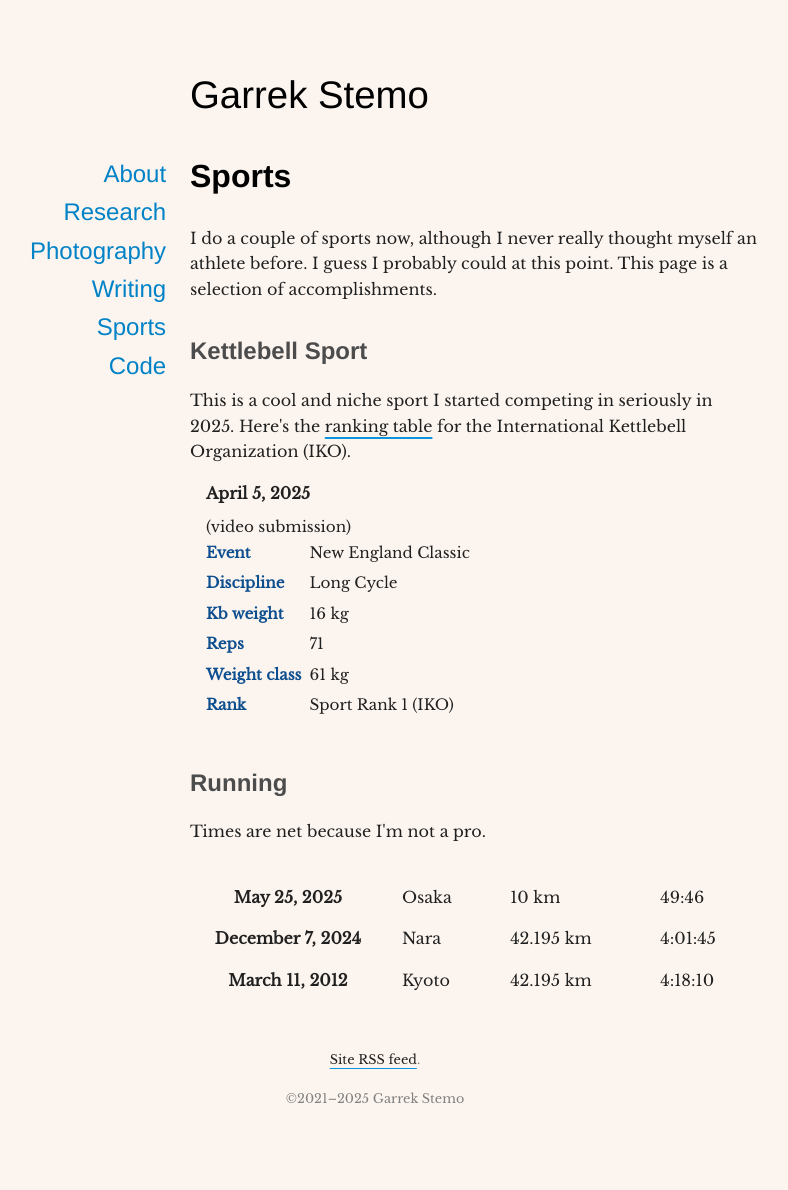
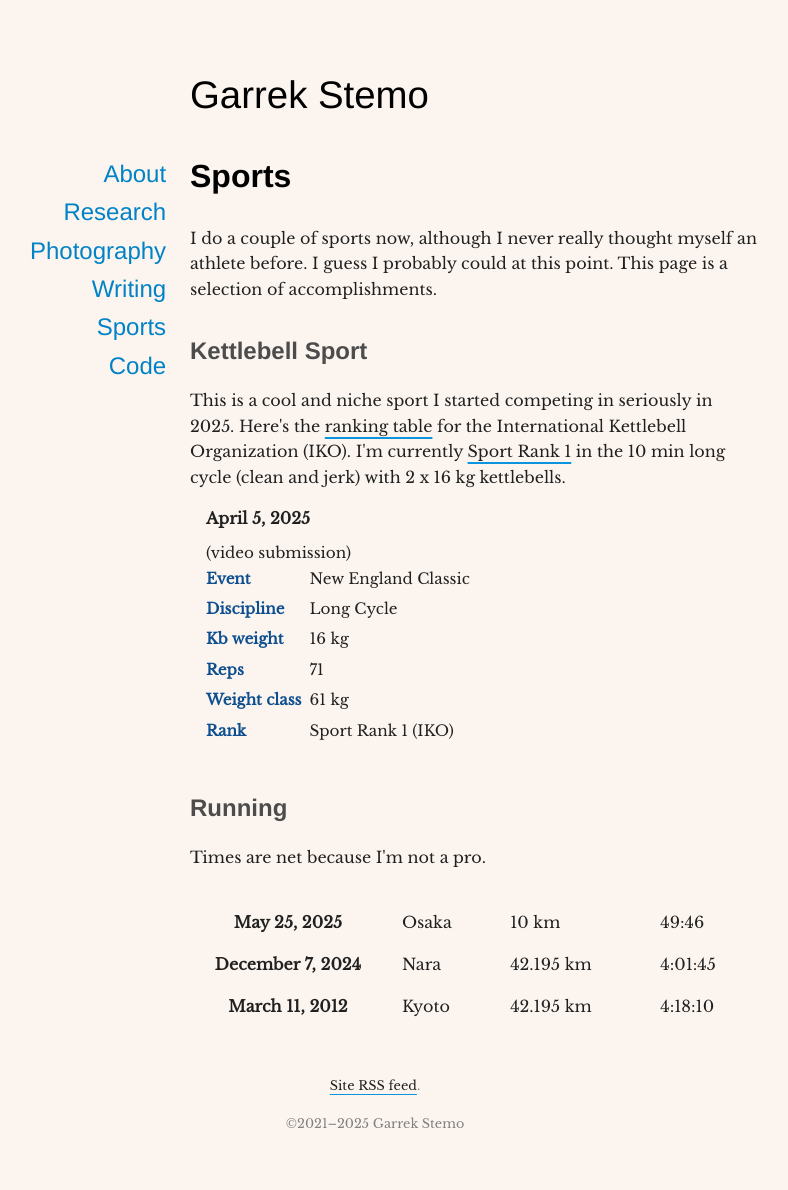
Before and after one commit to garrekstemo/garrekstemo.github.io, a Jekyll site: the page built from sports.html, in a window 1280 px wide. Shown: the whole page, without its empty margins (265-1053 px from the left). Built offline with Jekyll 4.4.1, drawn with Linux system fonts in a browser that asks for light colours; before the commit the page ends 1165 px from its top, so only the background shows below that.

Commit message:
Update sport rank

```diff
--- a/sports.html
+++ b/sports.html
@@ -15,6 +15,7 @@ This page is a selection of accomplishments.
 <h3>Kettlebell Sport</h3>
 This is a cool and niche sport I started competing in seriously in 2025.
 Here's the <a href="https://www.kettlebellworld.org/ranking-tables-competition-rules">ranking table</a> for the International Kettlebell Organization (IKO).
+I'm currently <a href="https://www.kettlebellworld.org/iko-ranked-athletes">Sport Rank 1</a> in the 10 min long cycle (clean and jerk) with 2 x 16 kg kettlebells.
 
 
 <div class="kb-grid">
```
